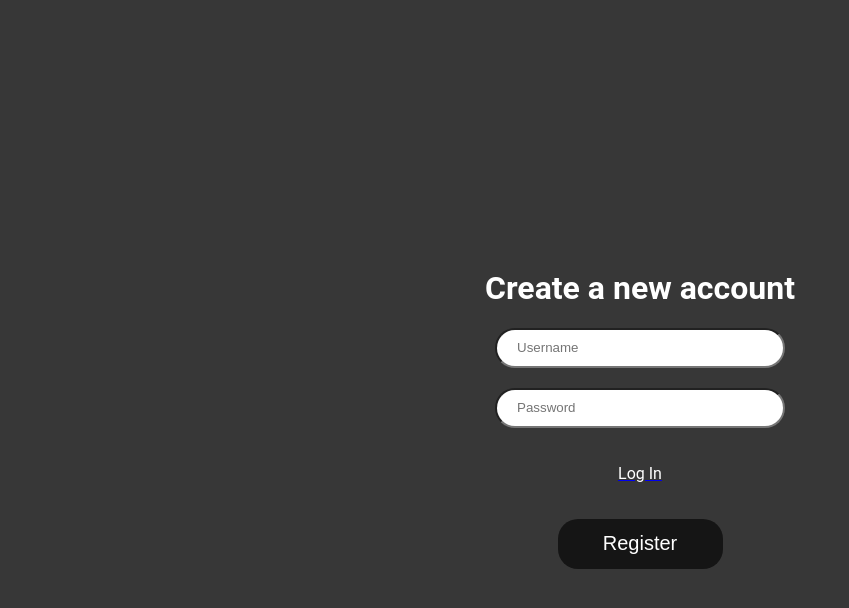
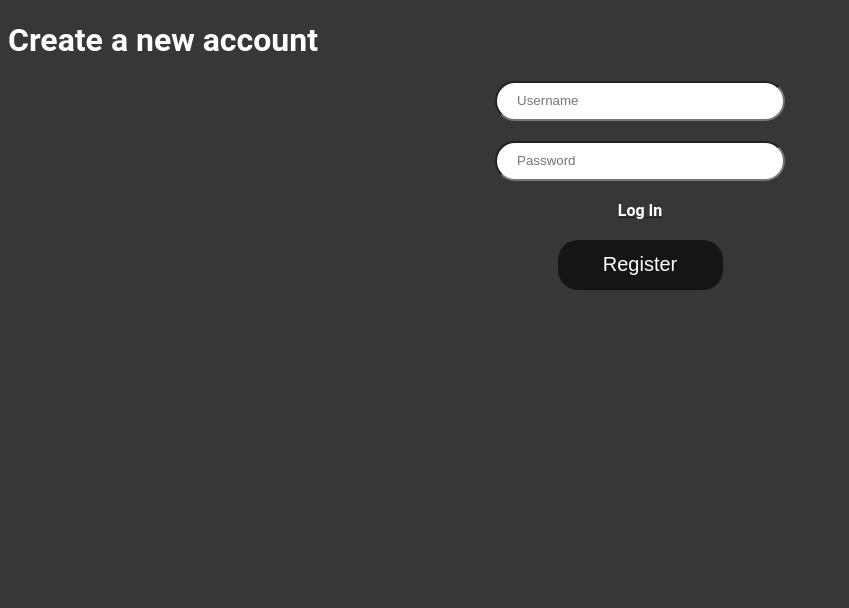
Before and after one commit to enmanuelrdgz/frontend-app, a Next.js app: page /register in a window 1280 px wide. Shown: the top 608 px of the page, without its empty margins (0-849 px from the left). Built offline with nearby package versions, Linux system fonts and the light colour scheme.

Commit message:
wip: general changes

```diff
--- a/src/app/edit/page.tsx
+++ b/src/app/edit/page.tsx
@@ -88,7 +88,7 @@ const EditProfilePage: React.FC = () => {
     return (
         <div className={styles["layout"]}>
             <h1>Edit Profile</h1>
-
+            <form>
             {/* Username Input */}
             <label htmlFor="username">Username</label>
             <input
@@ -119,7 +119,7 @@ const EditProfilePage: React.FC = () => {
             />
 
             <button className={styles["btn-upload"]}>Upload Image</button>
-            <input className={styles["upload-image"]} type='file'/>
+            <input className={styles["upload-image"]} type='image'/>
 
             {/* Buttons */}
             <button className={styles["btn"]} type="submit" onClick={handleSubmit}>
@@ -131,6 +131,8 @@ const EditProfilePage: React.FC = () => {
                     Go Back
                 </button>
             </Link>
+            </form>
+
 
         </div>
     );
--- a/src/app/register/page.tsx
+++ b/src/app/register/page.tsx
@@ -48,7 +48,7 @@ const RegisterPage: React.FC = () => {
     }
 
     return (
-        <main className={styles["register-page"]}>
+        <>
             <h1>Create a new account</h1>
             <form className={styles["register-form"]}>
                 <input
@@ -66,15 +66,13 @@ const RegisterPage: React.FC = () => {
                     onChange={updatePassword}
                 />
                 <Link href="/">
-                    <p className={styles["link"]}>Log In</p>
+                    <strong className={styles["link"]}>Log In</strong>
                 </Link>
-                <Link href="/home">
-                    <button className={styles["btn"]} type="submit" onClick={sendData}>
-                        Register
-                    </button>
-                </Link>
+                <button className={styles["btn"]} type="submit" onClick={sendData}>
+                    Register
+                </button>
             </form>
-        </main>
+        </>
     );
 };
 
```
Also changed, not shown: src/app/home/page.tsx (+5 -11 lines).
